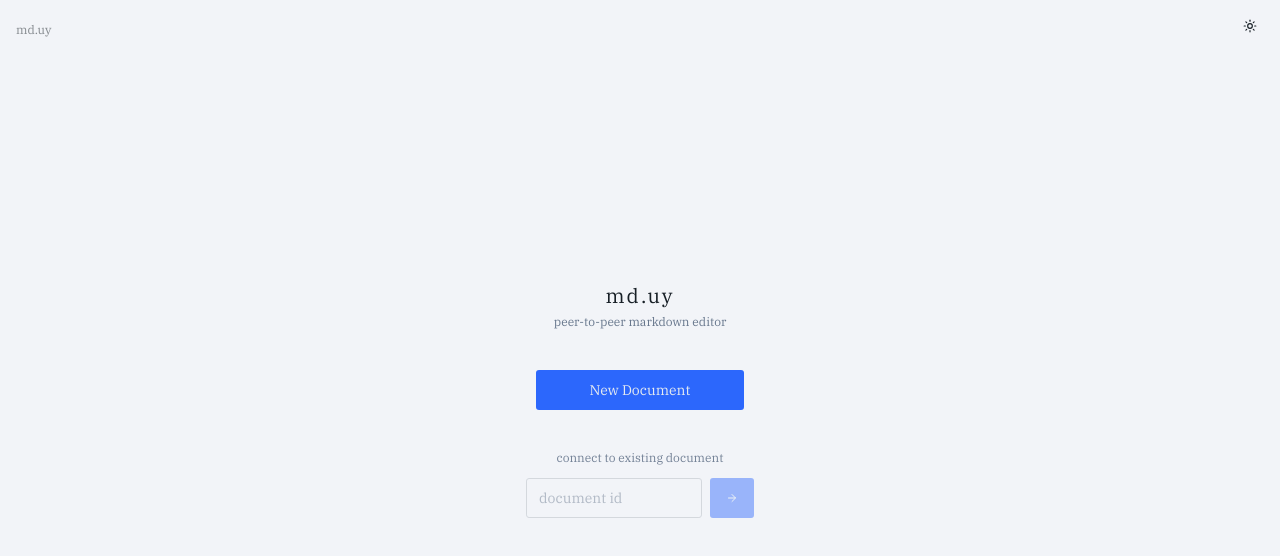
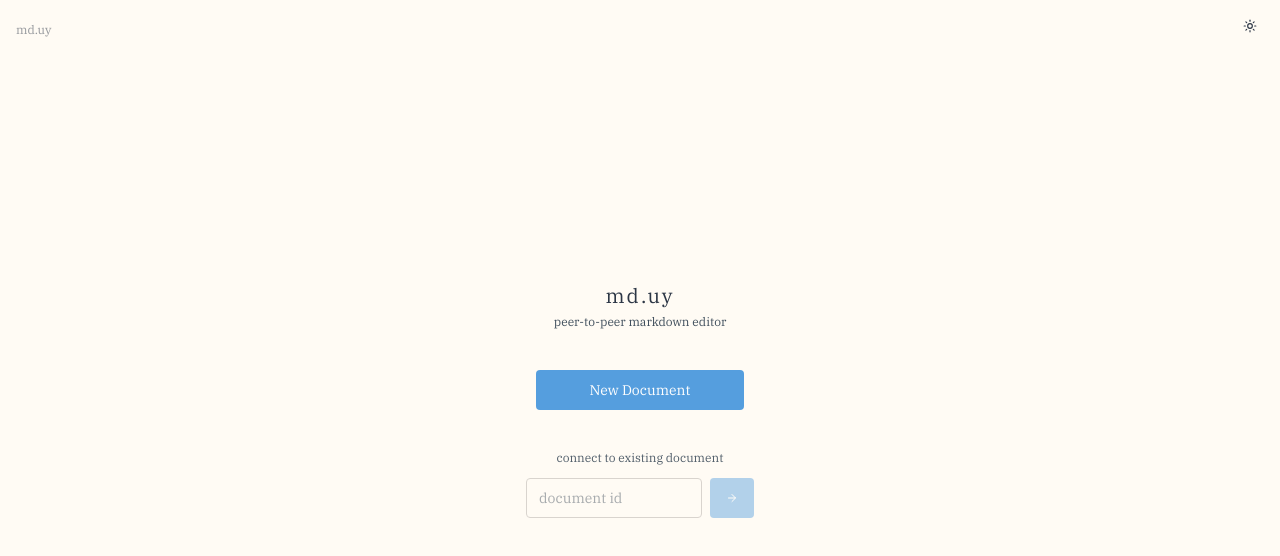
Before and after one commit to mateoroldos/md.uy, a SvelteKit app: page / in a window 1280 px wide. Shown: the top 556 px of the page. Built offline with nearby package versions, Linux system fonts and the light colour scheme.

Commit message:
improve color scheme

```diff
--- a/src/app.css
+++ b/src/app.css
@@ -11,87 +11,150 @@
 @custom-variant dark (&:where(.dark, .dark *));
 
 :root {
-	--background: 220 27% 96%;
-	--foreground: 210 25% 12%;
-	--muted: 210 17% 95%;
-	--muted-foreground: 215 16% 47%;
-	--popover: 220 27% 98%;
-	--popover-foreground: 210 25% 12%;
-	--card: 220 27% 98%;
-	--card-foreground: 210 25% 12%;
-	--border: 216 12% 84%;
-	--input: 216 12% 84%;
-	--primary: 223 97% 58%;
-	--primary-foreground: 210 25% 92%;
-	--secondary: 210 17% 95%;
-	--secondary-foreground: 210 25% 12%;
-	--accent: 210 17% 98%;
-	--accent-foreground: 210 25% 12%;
-	--destructive: 0 85% 60%;
-	--destructive-foreground: 210 25% 12%;
-	--ring: 216 12% 84%;
-	--radius: 0.19rem;
-	--sidebar-background: 220 27% 98%;
-	--sidebar-foreground: 215 16% 47%;
-	--sidebar-primary: 223 97% 58%;
-	--sidebar-primary-foreground: 210 25% 12%;
-	--sidebar-accent: 210 17% 95%;
-	--sidebar-accent-foreground: 210 25% 12%;
-	--sidebar-border: 216 12% 84%;
-	--sidebar-ring: 217.2 91.2% 59.8%;
+	--background: oklch(0.99 0.01 81.8);
+	--foreground: oklch(0.33 0.03 258.35);
+	--card: oklch(1 0 0);
+	--card-foreground: oklch(0.33 0.03 258.35);
+	--popover: oklch(1 0 0);
+	--popover-foreground: oklch(0.33 0.03 258.35);
+	--primary: oklch(0.68 0.12 247.11);
+	--primary-foreground: oklch(1 0 0);
+	--secondary: oklch(0.91 0.03 7.14);
+	--secondary-foreground: oklch(0.33 0.03 258.35);
+	--muted: oklch(0.96 0.02 74.66);
+	--muted-foreground: oklch(0.41 0.03 246.76);
+	--accent: oklch(0.93 0.02 118.95);
+	--accent-foreground: oklch(0.33 0.03 258.35);
+	--destructive: oklch(0.74 0.15 20.88);
+	--destructive-foreground: oklch(1 0 0);
+	--border: oklch(0.86 0.01 67.69);
+	--input: oklch(0.41 0.03 246.76);
+	--ring: oklch(0.68 0.12 247.11);
+	--chart-1: oklch(0.56 0 0);
+	--chart-2: oklch(0.56 0 0);
+	--chart-3: oklch(0.56 0 0);
+	--chart-4: oklch(0.56 0 0);
+	--chart-5: oklch(0.56 0 0);
+	--sidebar: oklch(0.99 0.01 81.8);
+	--sidebar-foreground: oklch(0.14 0 0);
+	--sidebar-primary: oklch(0.2 0 0);
+	--sidebar-primary-foreground: oklch(0.99 0 0);
+	--sidebar-accent: oklch(0.97 0 0);
+	--sidebar-accent-foreground: oklch(0.2 0 0);
+	--sidebar-border: oklch(0.92 0 0);
+	--sidebar-ring: oklch(0.71 0 0);
+	--font-sans: IBM Plex Serif, serif;
+	--font-serif: IBM Plex Serif, serif;
+	--font-mono: Fira Code, monospace;
+	--radius: 0.3rem;
+	--shadow-2xs: 0px 1px 0px 0px hsl(0 0% 0% / 0);
+	--shadow-xs: 0px 1px 0px 0px hsl(0 0% 0% / 0);
+	--shadow-sm: 0px 1px 0px 0px hsl(0 0% 0% / 0), 0px 1px 2px -1px hsl(0 0% 0% / 0);
+	--shadow: 0px 1px 0px 0px hsl(0 0% 0% / 0), 0px 1px 2px -1px hsl(0 0% 0% / 0);
+	--shadow-md: 0px 1px 0px 0px hsl(0 0% 0% / 0), 0px 2px 4px -1px hsl(0 0% 0% / 0);
+	--shadow-lg: 0px 1px 0px 0px hsl(0 0% 0% / 0), 0px 4px 6px -1px hsl(0 0% 0% / 0);
+	--shadow-xl: 0px 1px 0px 0px hsl(0 0% 0% / 0), 0px 8px 10px -1px hsl(0 0% 0% / 0);
+	--shadow-2xl: 0px 1px 0px 0px hsl(0 0% 0% / 0);
 }
 
 .dark {
-	--background: 210 25% 16%;
-	--foreground: 220 27% 98%;
-	--muted: 215 16% 15%;
-	--muted-foreground: 215 16% 65%;
-	--popover: 210 25% 12%;
-	--popover-foreground: 220 27% 98%;
-	--card: 210 25% 18%;
-	--card-foreground: 220 27% 98%;
-	--border: 215 16% 34%;
-	--input: 215 16% 15%;
-	--primary: 223 87% 64%;
-	--primary-foreground: 210 25% 12%;
-	--secondary: 215 16% 15%;
-	--secondary-foreground: 220 27% 98%;
-	--accent: 210 25% 19%;
-	--accent-foreground: 220 27% 98%;
-	--destructive: 0 85% 60%;
-	--destructive-foreground: 210 25% 12%;
-	--ring: 216 12% 84%;
-	--sidebar-background: 210 25% 12%;
-	--sidebar-foreground: 220 27% 98%;
-	--sidebar-primary: 223 97% 58%;
-	--sidebar-primary-foreground: 210 25% 12%;
-	--sidebar-accent: 215 16% 15%;
-	--sidebar-accent-foreground: 220 27% 98%;
-	--sidebar-border: 215 16% 15%;
-	--sidebar-ring: 217.2 91.2% 59.8%;
+	--background: oklch(0.27 0.02 254.83);
+	--foreground: oklch(0.93 0.02 84.59);
+	--card: oklch(0.31 0.02 257.27);
+	--card-foreground: oklch(0.93 0.02 84.59);
+	--popover: oklch(0.31 0.02 257.27);
+	--popover-foreground: oklch(0.93 0.02 84.59);
+	--primary: oklch(0.68 0.12 247.11);
+	--primary-foreground: oklch(1 0 0);
+	--secondary: oklch(0.91 0.03 7.14);
+	--secondary-foreground: oklch(0.27 0.02 254.83);
+	--muted: oklch(0.33 0.03 258.35);
+	--muted-foreground: oklch(0.82 0 0);
+	--accent: oklch(0.93 0.02 118.95);
+	--accent-foreground: oklch(0.27 0.02 254.83);
+	--destructive: oklch(0.74 0.15 21.38);
+	--destructive-foreground: oklch(1 0 0);
+	--border: oklch(0.41 0.03 246.76);
+	--input: oklch(0.41 0.03 246.76);
+	--ring: oklch(0.59 0.09 246.73);
+	--chart-1: oklch(0.56 0 0);
+	--chart-2: oklch(0.56 0 0);
+	--chart-3: oklch(0.56 0 0);
+	--chart-4: oklch(0.56 0 0);
+	--chart-5: oklch(0.56 0 0);
+	--sidebar: oklch(0.2 0 0);
+	--sidebar-foreground: oklch(0.99 0 0);
+	--sidebar-primary: oklch(0.99 0 0);
+	--sidebar-primary-foreground: oklch(0.2 0 0);
+	--sidebar-accent: oklch(0.27 0 0);
+	--sidebar-accent-foreground: oklch(0.99 0 0);
+	--sidebar-border: oklch(1 0 0);
+	--sidebar-ring: oklch(0.44 0 0);
+	--font-sans: IBM Plex Serif, serif;
+	--font-serif: IBM Plex Serif, serif;
+	--font-mono: Fira Code, monospace;
+	--radius: 0.3rem;
+	--shadow-2xs: 0px 1px 0px 0px hsl(0 0% 0% / 0);
+	--shadow-xs: 0px 1px 0px 0px hsl(0 0% 0% / 0);
+	--shadow-sm: 0px 1px 0px 0px hsl(0 0% 0% / 0), 0px 1px 2px -1px hsl(0 0% 0% / 0);
+	--shadow: 0px 1px 0px 0px hsl(0 0% 0% / 0), 0px 1px 2px -1px hsl(0 0% 0% / 0);
+	--shadow-md: 0px 1px 0px 0px hsl(0 0% 0% / 0), 0px 2px 4px -1px hsl(0 0% 0% / 0);
+	--shadow-lg: 0px 1px 0px 0px hsl(0 0% 0% / 0), 0px 4px 6px -1px hsl(0 0% 0% / 0);
+	--shadow-xl: 0px 1px 0px 0px hsl(0 0% 0% / 0), 0px 8px 10px -1px hsl(0 0% 0% / 0);
+	--shadow-2xl: 0px 1px 0px 0px hsl(0 0% 0% / 0);
 }
 
-@theme {
-	--color-background: hsl(var(--background));
-	--color-foreground: hsl(var(--foreground));
-	--color-card: hsl(var(--card));
-	--color-card-foreground: hsl(var(--card-foreground));
-	--color-popover: hsl(var(--popover));
-	--color-popover-foreground: hsl(var(--popover-foreground));
-	--color-primary: hsl(var(--primary));
-	--color-primary-foreground: hsl(var(--primary-foreground));
-	--color-secondary: hsl(var(--secondary));
-	--color-secondary-foreground: hsl(var(--secondary-foreground));
-	--color-muted: hsl(var(--muted));
-	--color-muted-foreground: hsl(var(--muted-foreground));
-	--color-accent: hsl(var(--accent));
-	--color-accent-foreground: hsl(var(--accent-foreground));
-	--color-destructive: hsl(var(--destructive));
-	--color-destructive-foreground: hsl(var(--destructive-foreground));
-	--color-border: hsl(var(--border));
-	--color-input: hsl(var(--input));
-	--color-ring: hsl(var(--ring));
-	--radius: var(--radius);
+@theme inline {
+	--color-background: var(--background);
+	--color-foreground: var(--foreground);
+	--color-card: var(--card);
+	--color-card-foreground: var(--card-foreground);
+	--color-popover: var(--popover);
+	--color-popover-foreground: var(--popover-foreground);
+	--color-primary: var(--primary);
+	--color-primary-foreground: var(--primary-foreground);
+	--color-secondary: var(--secondary);
+	--color-secondary-foreground: var(--secondary-foreground);
+	--color-muted: var(--muted);
+	--color-muted-foreground: var(--muted-foreground);
+	--color-accent: var(--accent);
+	--color-accent-foreground: var(--accent-foreground);
+	--color-destructive: var(--destructive);
+	--color-destructive-foreground: var(--destructive-foreground);
+	--color-border: var(--border);
+	--color-input: var(--input);
+	--color-ring: var(--ring);
+	--color-chart-1: var(--chart-1);
+	--color-chart-2: var(--chart-2);
+	--color-chart-3: var(--chart-3);
+	--color-chart-4: var(--chart-4);
+	--color-chart-5: var(--chart-5);
+	--color-sidebar: var(--sidebar);
+	--color-sidebar-foreground: var(--sidebar-foreground);
+	--color-sidebar-primary: var(--sidebar-primary);
+	--color-sidebar-primary-foreground: var(--sidebar-primary-foreground);
+	--color-sidebar-accent: var(--sidebar-accent);
+	--color-sidebar-accent-foreground: var(--sidebar-accent-foreground);
+	--color-sidebar-border: var(--sidebar-border);
+	--color-sidebar-ring: var(--sidebar-ring);
+
+	--font-sans: var(--font-sans);
+	--font-mono: var(--font-mono);
+	--font-serif: var(--font-serif);
+
+	--radius-sm: calc(var(--radius) - 4px);
+	--radius-md: calc(var(--radius) - 2px);
+	--radius-lg: var(--radius);
+	--radius-xl: calc(var(--radius) + 4px);
+
+	--shadow-2xs: var(--shadow-2xs);
+	--shadow-xs: var(--shadow-xs);
+	--shadow-sm: var(--shadow-sm);
+	--shadow: var(--shadow);
+	--shadow-md: var(--shadow-md);
+	--shadow-lg: var(--shadow-lg);
+	--shadow-xl: var(--shadow-xl);
+	--shadow-2xl: var(--shadow-2xl);
 }
 
 :root {
@@ -102,8 +165,3 @@
 		@apply bg-background text-foreground;
 	}
 }
-
-@theme {
-	--font-mono: 'Fira Code', monospace;
-	--font-serif: 'IBM Plex Serif', serif;
-}
--- a/src/lib/editor/initCodemirror.ts
+++ b/src/lib/editor/initCodemirror.ts
@@ -38,14 +38,14 @@ const theme = EditorView.theme({
 	'&': {
 		height: '100%',
 		fontSize: '0.92rem',
-		backgroundColor: 'hsl(var(--card))',
-		color: 'hsl(var(--foreground))'
+		backgroundColor: 'var(--card)',
+		color: 'var(--foreground)'
 	},
 	'&.cm-focused': {
 		outline: 'none'
 	},
 	'&.cm-focused .cm-cursor': {
-		borderLeftColor: 'hsl(var(--foreground))'
+		borderLeftColor: 'var(--foreground)'
 	},
 	'.cm-content': {
 		fontFamily: 'var(--font-mono)',
@@ -62,8 +62,8 @@ const theme = EditorView.theme({
 	'.cm-activeLineGutter': {
 		backgroundColor: 'transparent'
 	},
-	'.ͼ7.ͼ5': { color: 'hsl(var(--foreground))' },
-	'.ͼ6.ͼc': { color: 'hsl(var(--primary))' },
-	'.ͼ5.ͼ6': { color: 'hsl(var(--muted-foreground))' },
+	'.ͼ7.ͼ5': { color: 'var(--foreground)' },
+	'.ͼ6.ͼc': { color: 'oklch(var(--primary))' },
+	'.ͼ5.ͼ6': { color: 'oklch(var(--muted-foreground))' },
 	'.ͼ7': { fontWeight: '500' }
 });
```
